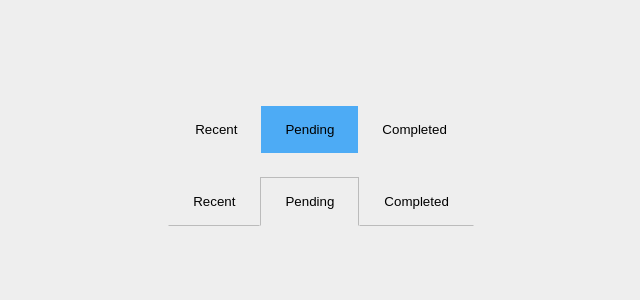
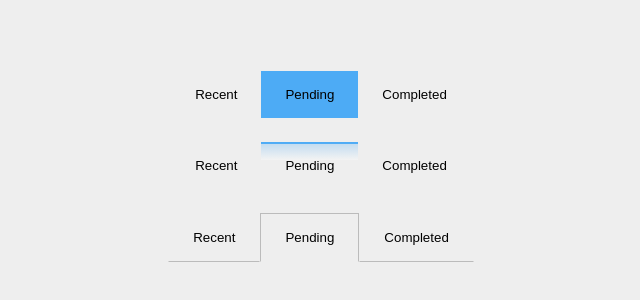
Before and after one commit to PhuocDuyDev/demo-nav, a plain HTML site: page index.html in a window 1280 px wide. Shown: the part 234-534 px from the top of the page, without its empty margins (319-959 px from the left). Drawn offline with Linux system fonts and the light colour scheme.

Commit message:
feat: add navbar-8

```diff
--- a/index.html
+++ b/index.html
@@ -19,6 +19,17 @@
       <span>Completed</span>
     </button>
   </nav>
+  <nav class="nav-menu nav-menu-8">
+    <button type="button" class="nav-item nav-item-8">
+      <span>Recent</span>
+    </button>
+    <button type="button" class="nav-item nav-item-8 active">
+      <span>Pending</span>
+    </button>
+    <button type="button" class="nav-item nav-item-8">
+      <span>Completed</span>
+    </button>
+  </nav>
   <nav class="nav-menu nav-menu-10">
     <button type="button" class="nav-item nav-item-10">
       <span>Recent</span>
--- a/main.js
+++ b/main.js
@@ -11,7 +11,20 @@ navItemList2.forEach(n => {
 })
 /** END NAV ITEM 2 */
 
-/** BEGIN NAV ITEM 2 */
+/** BEGIN NAV ITEM 8 */
+const navItemList8 = document.querySelectorAll('.nav-item-8')
+
+navItemList8.forEach(n => {
+  n.addEventListener("click", () => {
+    navItemList8.forEach(n2 => {
+      n2.classList.remove('active')
+    })
+    n.classList.add('active')
+  })
+})
+/** END NAV ITEM 8 */
+
+/** BEGIN NAV ITEM 10 */
 const navItemList10 = document.querySelectorAll('.nav-item-10')
 
 navItemList10.forEach(n => {
@@ -22,4 +35,4 @@ navItemList10.forEach(n => {
     n.classList.add('active')
   })
 })
-/** END NAV ITEM 2 */
+/** END NAV ITEM 10 */
--- a/styles.css
+++ b/styles.css
@@ -30,12 +30,12 @@ button {
   display: flex;
 }
 
-/* BEGIN OPTION 2 */
-.nav-menu-2 .nav-item {
+.nav-item {
   padding: 16px 24px;
   transition: .3s ease;
 }
 
+/* BEGIN OPTION 2 */
 .nav-menu-2 .nav-item:hover {
   background-color: #35baf6;
 }
@@ -49,17 +49,76 @@ button {
 }
 /* END OPTION 2 */
 
+/* BEGIN OPTION 8 */
+.nav-menu-8 .nav-item {
+  position: relative;
+}
+
+.nav-menu-8 .nav-item::before {
+  content: '';
+  position: absolute;
+  top: 0;
+  left: 0;
+  width: 0%;
+  height: 2px;
+  background-color: transparent;
+  transition: .3s ease;
+}
+
+.nav-menu-8 .nav-item::after {
+  content: '';
+  position: absolute;
+  top: 0;
+  left: 0;
+  width: 0%;
+  height: 40%;
+  background: transparent;
+  opacity: .3;
+  transition: .3s ease;
+}
+
+.nav-menu-8 .nav-item:hover::before  {
+  width: 100%;
+  height: 2px;
+  background-color: #35baf6;
+}
+
+.nav-menu-8 .nav-item:active::before  {
+  width: 100%;
+  height: 2px;
+  background-color: #4dabf5;
+}
+
+.nav-menu-8 .active.nav-item::before{
+  width: 100%;
+  height: 2px;
+  background-color: #4dabf5;
+}
+
+.nav-menu-8 .nav-item:hover::after  {
+  width: 100%;
+  background: linear-gradient(#35baf6, #fff);
+}
+
+.nav-menu-8 .nav-item:active::after  {
+  width: 100%;
+  background: linear-gradient(#4dabf5, #fff);
+}
+
+.nav-menu-8 .active.nav-item::after{
+  width: 100%;
+  background: linear-gradient(#4dabf5, #fff);
+}
+/* END OPTION 8 */
+
 /* BEGIN OPTION 10 */
 .nav-menu-10 .nav-item {
-  padding: 16px 24px;
   border: 1px solid transparent;
   border-bottom: 1px solid #bbb;
-  transition: .3s ease;
 }
 
 .nav-menu-10 .nav-item:hover {
   border: 1px solid #ddd;
-  border-bottom: 1px solid transparent;
 }
 
 .nav-menu-10 .nav-item:active {
```
